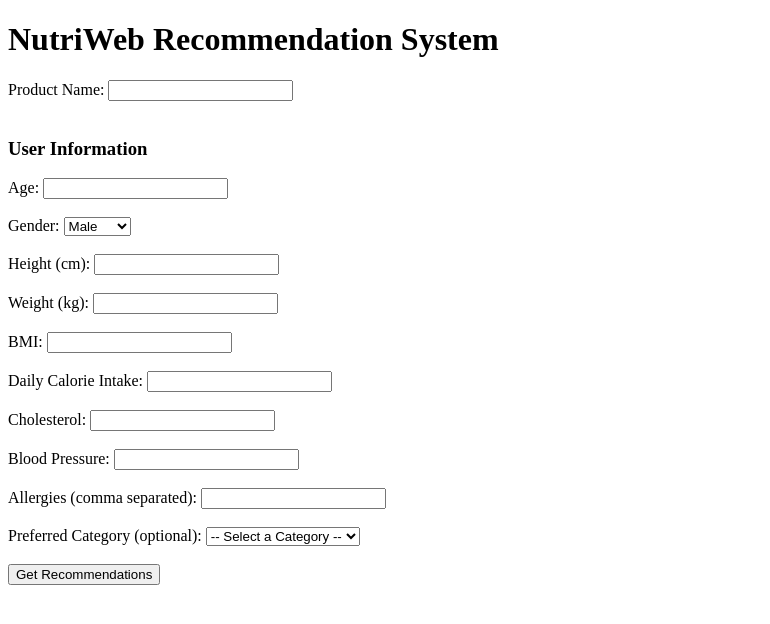
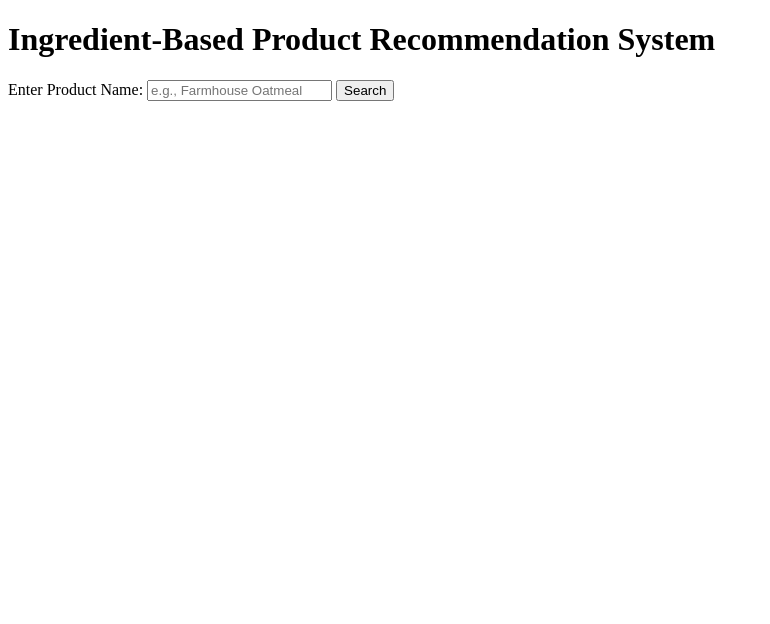
Before and after one commit to pavansatya/NutriWeb, a Flask app: page / in a window 1280 px wide. Shown: the top 624 px of the page, without its empty margins (0-770 px from the left). Run offline with Flask 3, Linux system fonts and the light colour scheme; parts of the project's set-up code (start-up, migrations or seed data) failed here and were passed over.

Commit message:
updated recommendation system

```diff
--- a/app.py
+++ b/app.py
@@ -1,84 +1,53 @@
 # app.py
 from flask import Flask, render_template, request
-from nutriweb.data_loader import load_products
-from nutriweb.scoring import compute_base_health_score
-from nutriweb.personalization import compute_personalized_score, classify_score
+import pandas as pd
+from nutriweb.assess_risk import assess_product_risks, classify_product
+from nutriweb.recommendations import load_products, get_product_by_name, find_alternatives
 
 app = Flask(__name__)
 
-@app.route("/", methods=["GET", "POST"])
+# Load the full product dataset once at startup
+products_df = load_products(sample_size=10000)  # adjust sample_size as needed
+
+@app.route('/', methods=['GET'])
 def index():
-    if request.method == "POST":
-        try:
-            # Build a user profile dictionary from form inputs.
-            user = {
-                "age": int(request.form.get("age")),
-                "gender": request.form.get("gender"),
-                "height": float(request.form.get("height")),
-                "weight": float(request.form.get("weight")),
-                "bmi": float(request.form.get("bmi")),
-                "daily_calorie_intake": int(request.form.get("daily_calorie_intake")),
-                "cholesterol": int(request.form.get("cholesterol")),
-                "blood_pressure": int(request.form.get("blood_pressure")),
-                "allergies": request.form.get("allergies", ""),
-                "diettype": request.form.get("diettype", "")  # New field for diet type
-            }
-        except Exception as e:
-            return render_template("index.html", error="Invalid input. Please check your entries.")
+    return render_template('index.html')
 
-        product_query = request.form.get("product_name", "").strip()
-        if not product_query:
-            return render_template("index.html", error="Please enter a product name.")
+@app.route('/recommendations', methods=['POST'])
+def recommendations_page():
+    product_query = request.form.get('product_name', '').strip()
+    if not product_query:
+        return render_template('recommendations.html', error="Please enter a product name.", product=None, alternatives=None)
 
-        pref_category = request.form.get("category", "").strip()
+    # Look up the product by name
+    target_product = get_product_by_name(product_query, products_df)
+    if target_product is None:
+        return render_template('recommendations.html', error=f"No product found matching '{product_query}'.", product=None, alternatives=None)
 
-        # Load products from the sample dataset (complete_data_sample.csv)
-        products_df = load_products()  # Loads the entire file (already filtered to selected columns)
-        if pref_category:
-            products_df = products_df[products_df["category"].str.lower() == pref_category.lower()]
+    # Classify the target product based on ingredients and additives
+    classification, ing_risks, add_risks = classify_product(target_product.get('ingredients', ''), target_product.get('additives_en', ''))
 
-        # Find the target product (case-insensitive partial match on product_name)
-        target_df = products_df[products_df["product_name"].str.contains(product_query, case=False, na=False)]
-        if target_df.empty:
-            return render_template("index.html", error=f"No product found matching '{product_query}'.")
+    # Assess detailed risks (for warning)
+    risk_details = assess_product_risks(target_product.get('ingredients', ''), target_product.get('additives_en', ''))
 
-        target_product = target_df.iloc[0]
-        target_base = compute_base_health_score(target_product)
-        target_score = compute_personalized_score(user, target_product, target_base)
-        target_class = classify_score(target_score)
+    # Find alternatives using reverse-hierarchy category search
+    alternatives = find_alternatives(target_product, products_df)
 
-        # Compute base and personalized scores for all products.
-        products_df["base_health_score"] = products_df.apply(lambda row: compute_base_health_score(row), axis=1)
-        products_df["personalized_score"] = products_df.apply(
-            lambda row: compute_personalized_score(user, row, row["base_health_score"]), axis=1
-        )
-        # Create a classification column.
-        products_df["classification"] = products_df["personalized_score"].apply(classify_score)
+    # Prepare product details for display
+    product_details = {
+        "product_name": target_product.get('product_name'),
+        "brands": target_product.get('brands'),
+        "category_level_1": target_product.get('category_level_1'),
+        "classification": classification,
+        "ingredients": ing_risks,
+        "additives": add_risks,
+        "risk_warning": risk_details.get("warning")
+    }
 
-        recommendations = []
-        # If target is not safe, suggest alternatives that are classified as Safe.
-        if target_class in ["Caution", "Avoid"]:
-            # Filter for products in the same category that are Safe.
-            category_mask = products_df["category"].str.lower() == target_product["category"].lower()
-            # Recommend alternatives that are higher than the target product's score,
-            # regardless of classification.
-            alternatives = products_df[(products_df["personalized_score"] > target_score) & category_mask]
-            # Add the target product to the recommendations if it's classified as Safe.
-            recommendations = alternatives.sort_values("personalized_score", ascending=False).head(5).to_dict(orient="records")
-        # Optionally, if the product is safe, you could still show similar products (optional).
+    return render_template('recommendations.html',
+                           product=product_details,
+                           alternatives=alternatives,
+                           error=None)
 
-        return render_template("recommendations.html",
-                               target=target_product.to_dict(),
-                               target_score=target_score,
-                               target_class=target_class,
-                               recommendations=recommendations)
-    return render_template("index.html")
-
-@app.route("/debug")
-def debug():
-    # For debugging: display the first 10 rows of the dataset.
-    sample = load_products(sample_size=100)
-    return sample.head(10).to_html()
-
-if __name__ == "__main__":
+if __name__ == '__main__':
     app.run(debug=True)
--- a/nutriweb/data_loader.py
+++ b/nutriweb/data_loader.py
@@ -17,7 +17,7 @@ SELECTED_COLS = ['code', 'product_name', 'categories_en', 'ingredients_text',
 def load_users(filepath=os.path.join(DATA_DIR, "users.csv")):
     return pd.read_csv(filepath)
 
-def load_products(filepath=os.path.join(DATA_DIR, "complete_data_sample.csv"), sample_size=None):
+def load_products(filepath=os.path.join(DATA_DIR, "products.csv"), sample_size=None):
     """
     Loads the complete_data_sample.csv file, keeps only SELECTED_COLS, cleans column names,
     and renames 'categories_en' to 'category' for consistency.
--- /dev/null
+++ b/random_1.py
@@ -0,0 +1,4 @@
+import pandas as pd
+
+df = pd.read_csv('data/products.csv')
+print(df.columns.tolist())
--- a/templates/index.html
+++ b/templates/index.html
@@ -1,63 +1,19 @@
-<!DOCTYPE html>
+<!-- templates/index.html -->
+<!doctype html>
 <html lang="en">
 <head>
   <meta charset="UTF-8">
-  <title>NutriWeb - Personalized Recommendations</title>
+  <title>Ingredient-Based Product Recommendation</title>
 </head>
 <body>
-  <h1>NutriWeb Recommendation System</h1>
-  <form method="post" action="/">
-    <label for="product_name">Product Name:</label>
-    <input type="text" name="product_name" required><br><br>
-
-    <h3>User Information</h3>
-    <label for="age">Age:</label>
-    <input type="number" name="age" required><br><br>
-
-    <label for="gender">Gender:</label>
-    <select name="gender">
-      <option value="M">Male</option>
-      <option value="F">Female</option>
-    </select><br><br>
-
-    <label for="height">Height (cm):</label>
-    <input type="number" step="0.1" name="height" required><br><br>
-
-    <label for="weight">Weight (kg):</label>
-    <input type="number" step="0.1" name="weight" required><br><br>
-
-    <label for="bmi">BMI:</label>
-    <input type="number" step="0.1" name="bmi" required><br><br>
-
-    <label for="daily_calorie_intake">Daily Calorie Intake:</label>
-    <input type="number" name="daily_calorie_intake" required><br><br>
-
-    <label for="cholesterol">Cholesterol:</label>
-    <input type="number" name="cholesterol" required><br><br>
-
-    <label for="blood_pressure">Blood Pressure:</label>
-    <input type="number" name="blood_pressure" required><br><br>
-
-    <label for="allergies">Allergies (comma separated):</label>
-    <input type="text" name="allergies"><br><br>
-
-    <label for="category">Preferred Category (optional):</label>
-    <select name="category" id="category">
-    <option value="">-- Select a Category --</option>
-    <option value="">Vegetarian</option>
-    <option value="">Non-Vegetarian</option>
-    <option value="">Vegan</option>
-    <option value="">Plant-based</option>
-    <option value="">Keto</option>
-    </select>
-    <br><br>
-
-
-    <input type="submit" value="Get Recommendations">
+  <h1>Ingredient-Based Product Recommendation System</h1>
+  <form action="{{ url_for('recommendations_page') }}" method="post">
+    <label for="product_name">Enter Product Name:</label>
+    <input type="text" name="product_name" id="product_name" placeholder="e.g., Farmhouse Oatmeal" required>
+    <button type="submit">Search</button>
   </form>
-
   {% if error %}
-    <p style="color:red;">{{ error }}</p>
+    <p style="color: red;">{{ error }}</p>
   {% endif %}
 </body>
 </html>
```
Also changed, not shown: nutriweb/assess_risk.py (added, +70 -0 lines), nutriweb/recommendations.py (+53 -46 lines), nutriweb/risk_levels.py (added, +27 -0 lines), templates/recommendations.html (+45 -22 lines).
